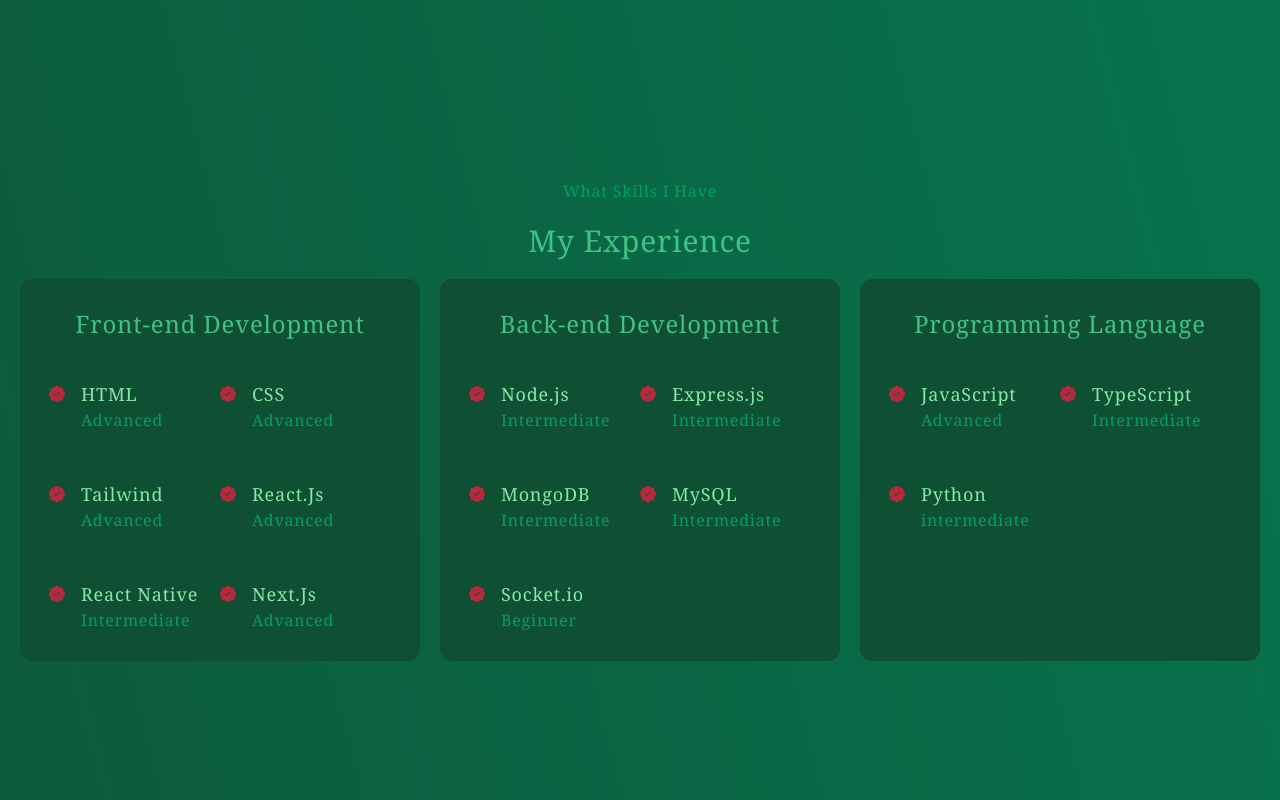
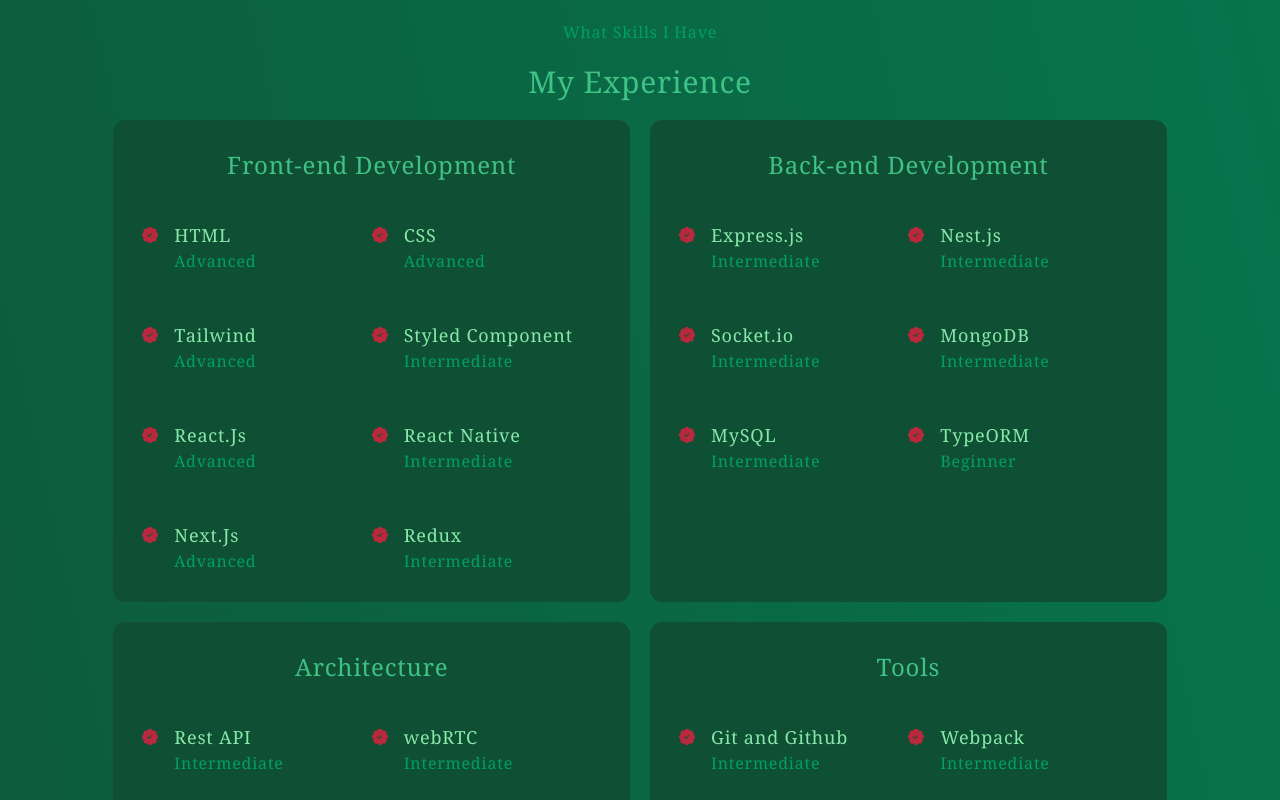
Before and after one commit to AliAsMath/ali-ashiri, a React (Create React App) app: page / in a window 1280 px wide. Shown: the part 1580-2380 px from the top of the page. Built offline with nearby package versions, Linux system fonts and the light colour scheme.

Commit message:
add discord and some exprience

```diff
--- a/src/component/Portfolio.jsx
+++ b/src/component/Portfolio.jsx
@@ -10,6 +10,12 @@
       <h5 className="text-green-4">My Recent Works</h5>
       <h2 className="text-3xl text-green-6">Portfolio</h2>
       <div className="flex flex-wrap justify-center gap-5">
+        <PortfolioItme
+          title="Discord WebApp"
+          image="/assets/image/discord.png"
+          githubLink="https://github.com/AliAsMath/discord-front"
+          liveLink="https://discord-front-psi.vercel.app/"
+        />
         <PortfolioItme
           title="E-Commerce Website"
           image="/assets/image/monaco.png"
--- a/src/component/experience/Experience.jsx
+++ b/src/component/experience/Experience.jsx
@@ -1,25 +1,46 @@
 import ExperienceWrapper from "./ExperienceWrapper";
 
 const front = [
-  {name: "HTML", level: "Advanced"},
-  {name: "CSS", level: "Advanced"},
-  {name: "Tailwind", level: "Advanced"},
-  {name: "React.Js", level: "Advanced"},
-  {name: "React Native", level: "Intermediate"},
-  {name: "Next.Js", level: "Advanced"},
+  { name: "HTML", level: "Advanced" },
+  { name: "CSS", level: "Advanced" },
+  { name: "Tailwind", level: "Advanced" },
+  { name: "Styled Component", level: "Intermediate" },
+  { name: "React.Js", level: "Advanced" },
+  { name: "React Native", level: "Intermediate" },
+  { name: "Next.Js", level: "Advanced" },
+  { name: "Redux", level: "Intermediate" },
 ];
 const back = [
-  {name: "Node.js", level: "Intermediate"},
-  {name: "Express.js", level: "Intermediate"},
-  {name: "MongoDB", level: "Intermediate"},
-  {name: "MySQL", level: "Intermediate"},
-  {name: "Socket.io", level: "Beginner"},
+  { name: "Express.js", level: "Intermediate" },
+  { name: "Nest.js", level: "Intermediate" },
+  { name: "Socket.io", level: "Intermediate" },
+  { name: "MongoDB", level: "Intermediate" },
+  { name: "MySQL", level: "Intermediate" },
+  { name: "TypeORM", level: "Beginner" },
 ];
 
 const lang = [
-  {name: "JavaScript", level: "Advanced"},
-  {name: "TypeScript", level: "Intermediate"},
-  {name: "Python", level: "intermediate"},
+  { name: "JavaScript", level: "Advanced" },
+  { name: "TypeScript", level: "Intermediate" },
+  { name: "Python", level: "intermediate" },
+];
+
+const architecture = [
+  { name: "Rest API", level: "Intermediate" },
+  { name: "webRTC", level: "Intermediate" },
+  { name: "webSocket", level: "intermediate" },
+  { name: "Microservice", level: "Beginner" },
+  { name: "CQRS", level: "Beginner" },
+];
+
+const tools = [
+  { name: "Git and Github", level: "Intermediate" },
+  { name: "Webpack", level: "Intermediate" },
+  { name: "Postman", level: "Intermediate" },
+  { name: "Test", level: "Intermediate" },
+  { name: "Docker", level: "Beginner" },
+  { name: "RabitMQ", level: "Beginner" },
+  { name: "Agile & Scrum & Jira", level: "Beginner" },
 ];
 
 function Experience() {
@@ -30,9 +51,11 @@
     >
       <h5 className="text-green-4">What Skills I Have</h5>
       <h2 className="text-3xl text-green-6">My Experience</h2>
-      <div className="flex justify-center gap-5 px-5 sm:p-5 md:gap-10 md:flex-col">
+      <div className="flex flex-wrap justify-center gap-5 px-5 sm:p-5 md:gap-10 md:flex-col">
         <ExperienceWrapper expreience={"Front-end Development"} list={front} />
         <ExperienceWrapper expreience={"Back-end Development"} list={back} />
+        <ExperienceWrapper expreience={"Architecture"} list={architecture} />
+        <ExperienceWrapper expreience={"Tools"} list={tools} />
         <ExperienceWrapper expreience={"Programming Language"} list={lang} />
       </div>
     </section>
--- a/src/component/experience/ExperienceWrapper.jsx
+++ b/src/component/experience/ExperienceWrapper.jsx
@@ -1,8 +1,8 @@
 import ExperienceItem from "./ExperienceItem";
 
-function ExperienceWrapper({expreience, list}) {
+function ExperienceWrapper({ expreience, list }) {
   return (
-    <article className="flex-1 text-center border rounded-xl bg-green-1 border-green-1 py-7 sm:py-4">
+    <article className="md:flex-1 md:w-auto w-5/12 text-center border rounded-xl bg-green-1 border-green-1 py-7 sm:py-4">
       <h3 className="mb-10 text-2xl text-green-6 sm:text-xl">{expreience}</h3>
       <div className="flex flex-wrap justify-between gap-y-12 xsm:gap-y-6 px-7 sm:px-4">
         {list.map((item, index) => (
```
Also changed, not shown: public/assets/image/discord.png (added), 1 other file (tests, documents, lock files or other folders).
